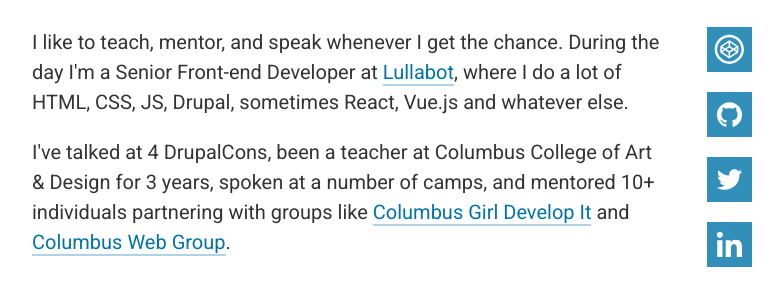
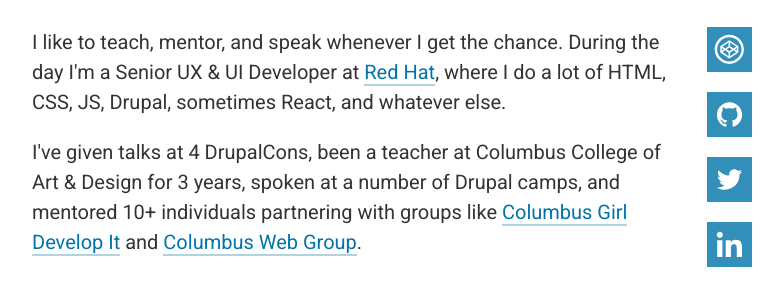
Before and after one commit to wesruv/wesruv.com, a website: page docroot/index.html in a window 1280 px wide. Shown: the part 176-483 px from the top of the page, without its empty margins (248-1031 px from the left). Drawn offline with Linux system fonts and the light colour scheme.

Commit message:
Update index.html

```diff
--- a/docroot/index.html
+++ b/docroot/index.html
@@ -24,8 +24,8 @@
         <div class="aka">(aka <span itemprop="alternateName">wesruv</span>)</div>
       </div>
       <div itemprop="description" class="page__header-copy">
-        <p>I like to teach, mentor, and speak whenever I get the chance. During the day I'm a <span itemprop="jobTitle">Senior Front-end Developer</span> at <a href="https://www.lullabot.com" itemprop="memberOf">Lullabot</a>, where I do a lot of HTML, CSS, JS, Drupal, sometimes React, Vue.js and whatever else.</p>
-        <p>I've talked at 4 DrupalCons, been a teacher at Columbus College of Art &amp; Design for 3 years, spoken at a number of camps, and mentored 10+ individuals partnering with groups like <a href="https://www.girldevelopit.com/chapters/columbus">Columbus Girl Develop It</a> and <a href="https://www.meetup.com/Columbus-Web-Group">Columbus Web Group</a>.</p>
+        <p>I like to teach, mentor, and speak whenever I get the chance. During the day I'm a <span itemprop="jobTitle">Senior UX & UI Developer</span> at <a href="https://www.redhat.com" itemprop="memberOf">Red Hat</a>, where I do a lot of HTML, CSS, JS, Drupal, sometimes React, and whatever else.</p>
+        <p>I've given talks at 4 DrupalCons, been a teacher at Columbus College of Art &amp; Design for 3 years, spoken at a number of Drupal camps, and mentored 10+ individuals partnering with groups like <a href="https://www.girldevelopit.com/chapters/columbus">Columbus Girl Develop It</a> and <a href="https://www.meetup.com/Columbus-Web-Group">Columbus Web Group</a>.</p>
       </div>
       <ul class="social-icons">
         <li class="social-icons__icon-wrapper">
```
